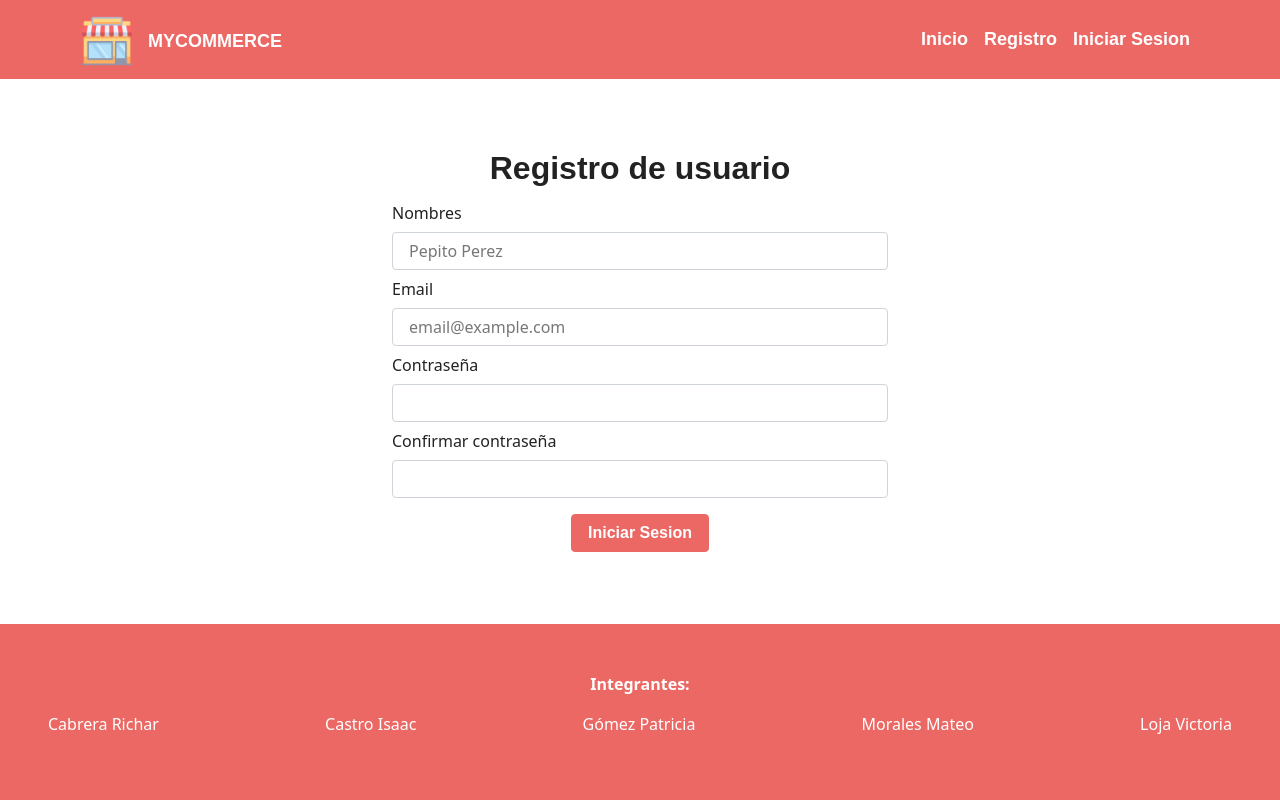
After one commit to waguilars/minimarket-classifier, a Flask app: page /registro in a window 1280 px wide. The commit adds this page. Run offline with Flask 2, Linux system fonts and the light colour scheme; some libraries are stand-ins or nearby versions; some web fonts are replaced.

Commit message:
login successfull

```diff
--- a/app.py
+++ b/app.py
@@ -1,12 +1,40 @@
-from flask import Flask, render_template, request
+from flask import Flask
+from flask import render_template, url_for, flash, request, redirect, Response
+from flask_login import LoginManager, login_required, login_user, logout_user, current_user
 from controllers import products
+from controllers.users import User
+
+import sqlite3
+import os
+
+from forms import LoginForm
 
 app = Flask(__name__)
+SECRET_KEY = os.urandom(32)
 
 
+app.config['SECRET_KEY'] = SECRET_KEY
+login_manager = LoginManager(app)
+login_manager.login_view = "login"
+
+
+@login_manager.user_loader
+def load_user(user_id):
+    conn = sqlite3.connect('app.db')
+    curs = conn.cursor()
+    curs.execute("SELECT * from users where id = (?)", [user_id])
+    lu = curs.fetchone()
+    if lu is None:
+        return None
+    else:
+        return User(int(lu[0]), lu[1], lu[2], lu[3])
+
+@app.route('/home')
 @app.route('/')
 def index():
     prods = products.get_last_products()
+    if current_user.is_authenticated:
+        return render_template('home.html', prods=prods, user=current_user.get_data())
     return render_template('home.html', prods=prods)
 
 
@@ -19,4 +47,41 @@ def category(category_name):
         prods = products.get_products_by_sub_category(param)
     else:
         prods = products.get_products_by_category(category)
-    return render_template('category.html', category=category, sub_category=param,sub_cats=sub_cats, prods=prods)
+
+    if current_user.is_authenticated:
+        return render_template('category.html', category=category, sub_category=param, sub_cats=sub_cats, prods=prods, user=current_user.get_data())
+    return render_template('category.html', category=category, sub_category=param, sub_cats=sub_cats, prods=prods)
+
+
+@app.route('/login', methods=['GET', 'POST'])
+def login():
+    if current_user.is_authenticated:
+        return redirect(url_for('index'))
+    form = LoginForm(request.form)
+    if form.validate_on_submit():
+        conn = sqlite3.connect('app.db')
+        curs = conn.cursor()
+        curs.execute("SELECT * FROM users where email = (?)",
+                     [form.email.data])
+        user = list(curs.fetchone())
+        Us = load_user(user[0])
+        if form.email.data == Us.email and form.password.data == Us.password:
+            login_user(Us)
+            names = Us.names
+            # flash('Bienvenid@ '+names)
+            return redirect(url_for('index'))
+        else:
+            flash('Las credenciales no son correctas.')
+
+    return render_template('auth/login.html', form=form)
+
+
+@app.route("/logout")
+@login_required
+def logout():
+    logout_user()
+    return redirect(url_for('index'))
+
+@app.route('/registro')
+def registro():
+    return render_template('auth/registro.html')
--- a/static/css/styles.css
+++ b/static/css/styles.css
@@ -1,6 +1,15 @@
 .logo {
   width: 50px;
   height: 50px;
+}
+
+body {
+  height: 100vh;
+}
+
+.logo-category {
+  width: 150px;
+  height: 150px;
 }
 
 .categories {
--- /dev/null
+++ b/templates/auth/registro.html
@@ -0,0 +1,50 @@
+{% extends "base.html" %} {% block content %}
+
+<div class="container-fluid mx-auto row justify-content-center">
+  <div class="col-md-6">
+
+    <h2 class="text-center mt-3">Registro de usuario</h2>
+    <form class="px-5">
+      <div class="form-group">
+        <label for="name" class="col-sm-2 col-form-label">Nombres</label>
+        <div class="">
+          <input
+            type="text"
+            class="form-control"
+            id="name"
+            placeholder="Pepito Perez"
+          />
+        </div>
+      </div>
+      <div class="form-group">
+        <label for="email" class="col-sm-2 col-form-label">Email</label>
+        <div class="">
+          <input
+            type="email"
+            class="form-control"
+            id="email"
+            placeholder="email@example.com"
+          />
+        </div>
+      </div>
+      <div class="form-group">
+        <label for="password1" class="col-sm-2 col-form-label">Contraseña</label>
+        <div class="">
+          <input type="password" class="form-control" id="password1" />
+        </div>
+      </div>
+      <div class="form-group">
+        <label for="password2" class="col-sm-4 col-form-label">Confirmar contraseña</label>
+        <div class="">
+          <input type="password" class="form-control" id="password2" />
+        </div>
+      </div>
+
+      <button class="my-3 btn btn-primary mx-auto d-block">
+        Iniciar Sesion
+      </button>
+    </form>
+  </div>
+</div>
+
+{% endblock %}
--- a/templates/base.html
+++ b/templates/base.html
@@ -27,11 +27,32 @@
       >
         <span class="navbar-toggler-icon"></span>
       </button>
+      {% if user %}
+      <div class="text-center w-100">
+        <span class="text-white text-uppercase"> Bienvenida a nuestra tienda {{user.names}}</span>
+      </div>
+      {% endif %}
       <div class="collapse navbar-collapse">
         <ul class="navbar-nav ms-auto mb-2 mb-lg-0">
           <li class="nav-item">
             <a class="nav-link active" href="/">Inicio</a>
           </li>
+          {% if not user %}
+          <li class="nav-item">
+            <a class="nav-link active" href="/registro">Registro</a>
+          </li>
+          <li class="nav-item">
+            <a class="nav-link active" href="/login">Iniciar Sesion</a>
+          </li>
+          {% else %}
+          <li class="nav-item">
+            <a class="nav-link active" href="/carrito">Carrito</a>
+          </li>
+          <li class="nav-item">
+            <a class="nav-link active" href="/logout">Salir</a>
+          </li>
+          {% endif %}
+
         </ul>
       </div>
     </div>
--- a/templates/category.html
+++ b/templates/category.html
@@ -1,6 +1,6 @@
 {% extends "base.html" %} {% block content %}
 
-<div class="container">
+<div class="container my-5">
 <h2 class="text-center">{{ category }}</h2>
 
 <div class="row">
@@ -68,6 +68,6 @@
 </div>
 
 </div>
-</div>
+
 
 {% endblock %}
```
Also changed, not shown: controllers/users.py (added, +30 -0 lines), forms.py (added, +45 -0 lines), templates/auth/login.html (+43 -0 lines), templates/home.html (+20 -12 lines), app.db (added), templates/auth/register.html (deleted).
